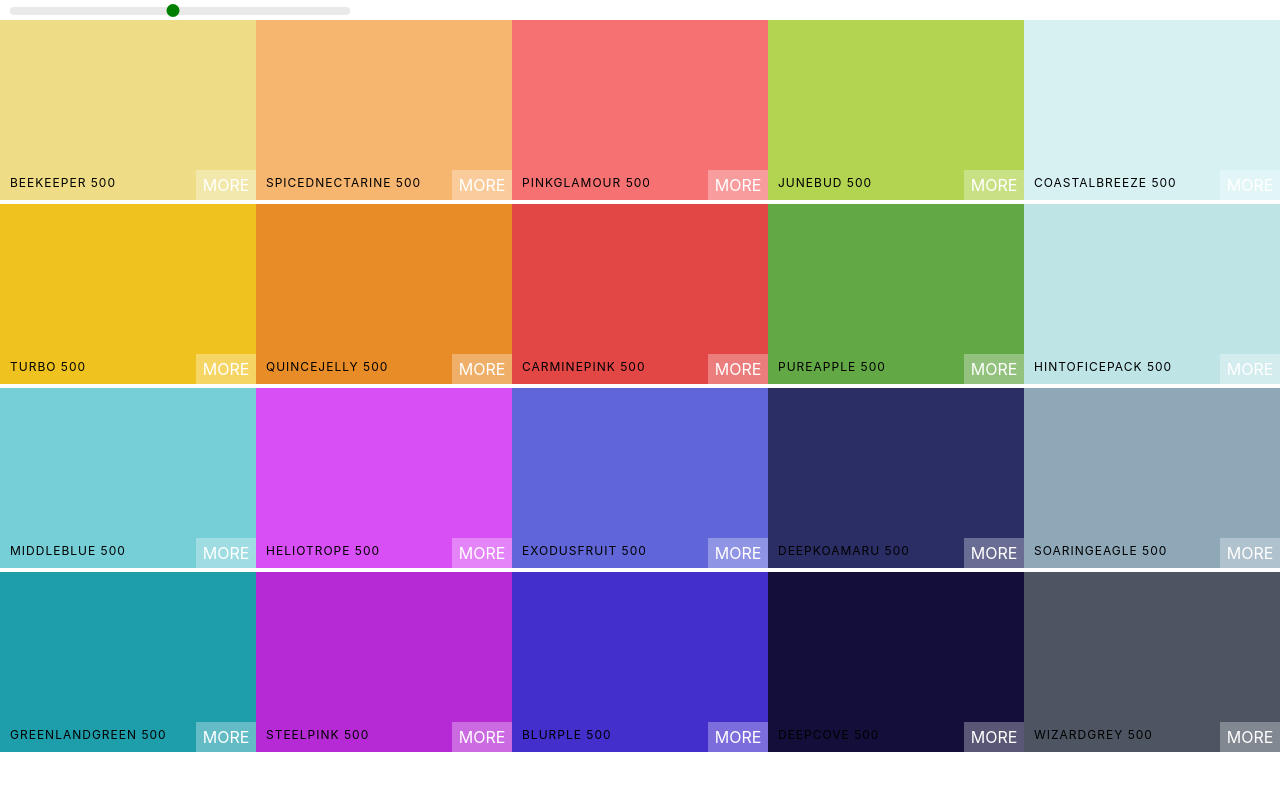
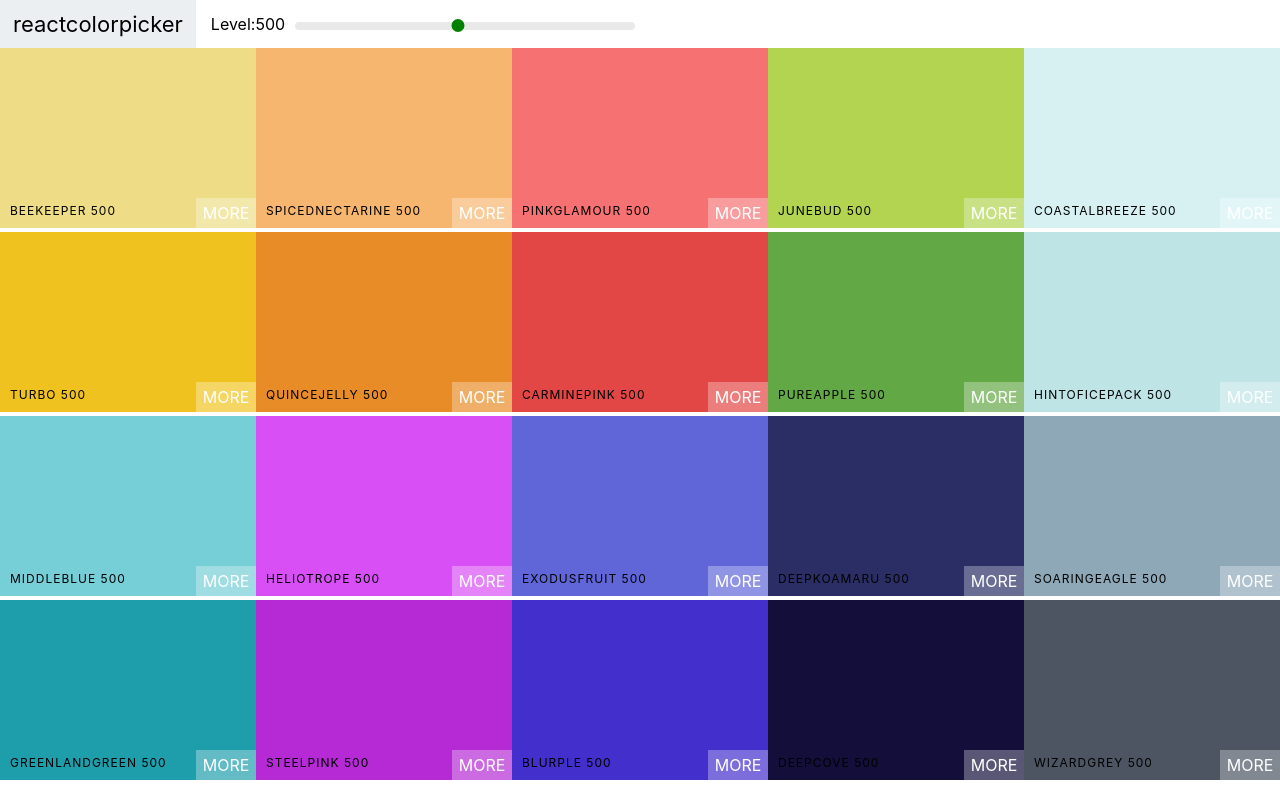
Before and after one commit to eag58914/color-picker-app, a React (Create React App) app: page / in a window 1280 px wide. Built offline with nearby package versions, Linux system fonts and the light colour scheme.

Commit message:
added navbar

```diff
--- /dev/null
+++ b/src/NavBar.css
@@ -0,0 +1,49 @@
+.NavBar{
+    display: flex;
+    align-items: center;
+    justify-content: flex-start;
+    height: 6vh;
+}
+
+.logo{
+    margin-right: 15px;
+    padding: 0 13px;
+    font-size: 22px;
+    background-color: #eceff1;
+    height: 100%;
+    display: flex;
+    align-items: center;
+
+}
+.logo a{
+    text-decoration: none;
+    color: black;
+}
+
+
+.slider{
+    width: 340px;
+    margin: 0 10px;
+    display: inline-block;
+}
+.rc-slider-track{
+    background-color: transparent;
+}
+.rc-slider-rail{
+    height: 8px;
+}
+.rc-slider-handle,
+.rc-slider-handle:active,
+.rc-slider-handle:focus,
+.rc-slider-handle:hover
+{
+
+    background-color: green;
+    outline: none;
+    border: 2px solid green;
+    box-shadow: none;
+    width: 13px;
+    height: 13px;
+    margin-left: -7px;
+    margin-top: -3px;
+}
--- /dev/null
+++ b/src/NavBar.js
@@ -0,0 +1,25 @@
+import React, { Component } from 'react'
+import Slider from 'rc-slider'
+import 'rc-slider/assets/index.css'
+import './NavBar.css'
+
+
+export default class NavBar extends Component {
+    render() {
+        const {level, changeLevel} = this.props
+        return (
+            <header className="NavBar">
+                <div className="logo">
+                    <a href="#"> reactcolorpicker</a>
+                    </div>
+                    <div className="slider-container">
+                        <span>Level:{level}</span>
+                    </div>
+                    <div className="slider">
+                <Slider  defaultValue={level} min={100} max={900} step={100} onChange={changeLevel}/>
+
+                </div>
+            </header>
+        )
+    }
+}
--- a/src/Palette.css
+++ b/src/Palette.css
@@ -5,30 +5,3 @@
     height: 90%;
 
 }
-
-.slider{
-    width: 340px;
-    margin: 0 10px;
-    display: inline-block;
-}
-.rc-slider-track{
-    background-color: transparent;
-}
-.rc-slider-rail{
-    height: 8px;
-}
-.rc-slider-handle,
-.rc-slider-handle:active,
-.rc-slider-handle:focus,
-.rc-slider-handle:hover
-{
-
-    background-color: green;
-    outline: none;
-    border: 2px solid green;
-    box-shadow: none;
-    width: 13px;
-    height: 13px;
-    margin-left: -7px;
-    margin-top: -3px;
-}
--- a/src/Palette.js
+++ b/src/Palette.js
@@ -1,9 +1,7 @@
 import React, { Component } from 'react'
-import Slider from'rc-slider'
-import 'rc-slider/assets/index.css'
+import NavBar from './NavBar'
 import ColorBox from './ColorBox'
 import './Palette.css'
-
 
 
 class Palette extends Component{
@@ -24,9 +22,7 @@
         ))
         return(
             <div className="Palette">
-                <div className="slider">
-                <Slider  defaultValue={level} min={100} max={900} step={100} onChange={this.changeLevel}/>
-                </div>
+                <NavBar level={level} changeLevel={this.changeLevel}/>
                 {/* NavBar goes here */}
               <div className="Palette-colors">
                 {colorBoxes}
```
